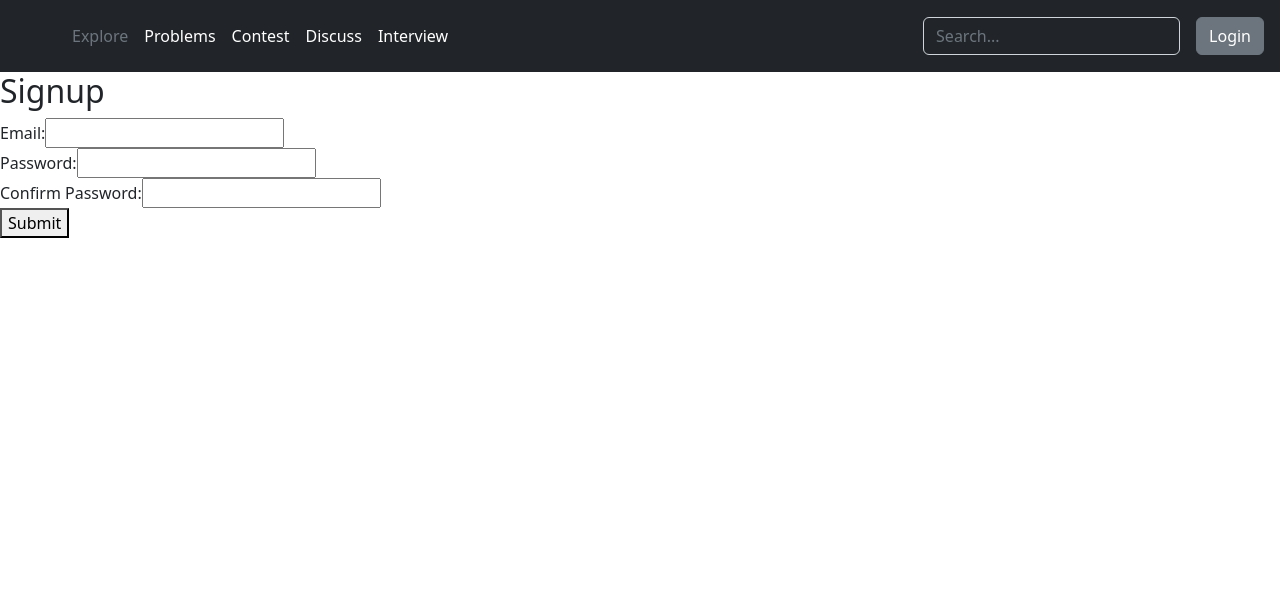
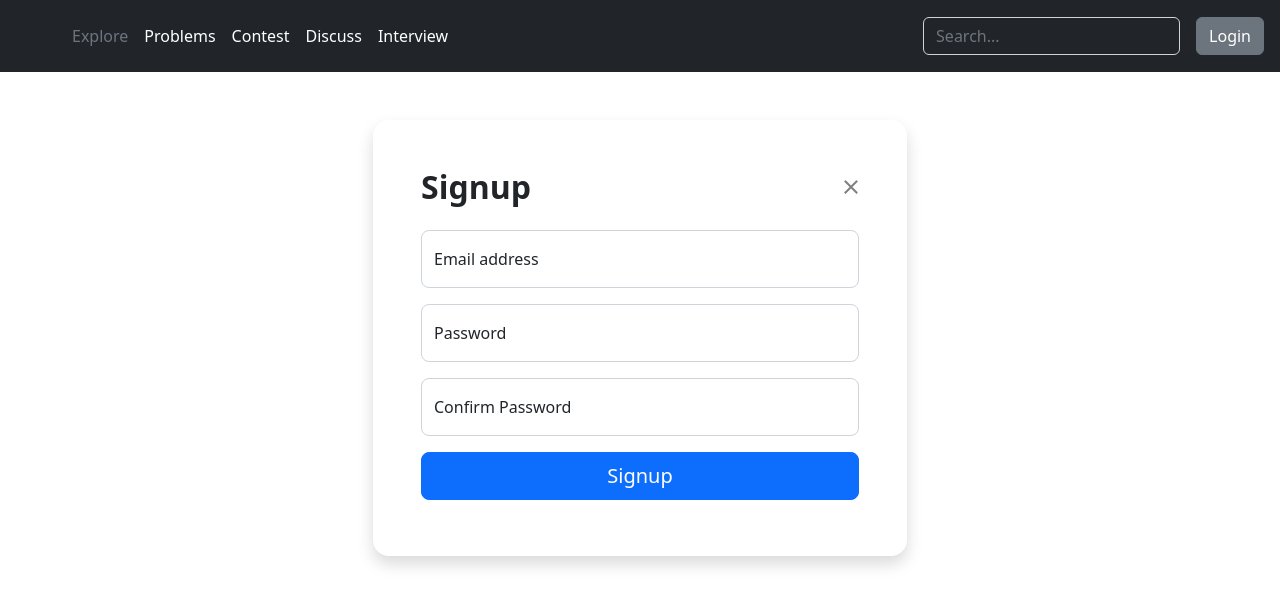
Before and after one commit to hkirat/react-assignment, a React (Vite) app: page /signup in a window 1280 px wide. Shown: the top 606 px of the page. Built offline with nearby package versions, Linux system fonts and the light colour scheme.

Commit message:
designing signup page

```diff
--- a/src/App.jsx
+++ b/src/App.jsx
@@ -1,7 +1,7 @@
 import React,{ useEffect,useState } from 'react';
 import { BrowserRouter as Router, Routes,Route,useNavigate } from 'react-router-dom';
 //import Login from './Login';
-import Signup from './Signup';
+import Signup from './components/Signup';
 import Home from './Home';
 import AuthContext from './AuthContext';
 import Layout from './components/Layout';
--- a/src/components/Signup.jsx
+++ b/src/components/Signup.jsx
@@ -6,4 +6,119 @@ import 'bootstrap/dist/css/bootstrap.min.css';
 
 function Signup(){
 
+    const [name, setName] = useState('');
+  const [email, setEmail] = useState('');
+  const [password, setPassword] = useState('');
+  const [confirmPassword, setConfirmPassword] = useState('');
+  const navigate = useNavigate();
+
+  const handleSubmit = async (event) => {
+    event.preventDefault();
+
+    // Perform validation on name, email, password, and confirmPassword
+    if (!name || !email || !password || !confirmPassword) {
+      alert('Please enter all required fields.');
+      return;
+    }
+
+    if (password !== confirmPassword) {
+      alert('Passwords do not match. Please try again.');
+      return;
+    }
+
+    try {
+      // Make signup API call
+      const response = await axios.post(config.SIGNUP_API_URL, {
+        name,
+        email,
+        password,
+      });
+
+      // Check if response status is 201 and token is returned in the response body
+      if (response.status === 201 && response.data.token) {
+        // Handle successful signup
+        // You can store the token in local storage, Redux store, or a cookie for further use
+        console.log('Signup successful:', response.data.token);
+        navigate('/login');
+      } else {
+        // Handle signup error
+        console.error('Signup failed:', response);
+        alert('Failed to signup. Please try again later.');
+      }
+    } catch (error) {
+      // Handle signup error
+      console.error('Signup failed:', error);
+      alert('Failed to signup. Please try again later.');
+    }
+
+    // Reset form fields after submission
+    setName('');
+    setEmail('');
+    setPassword('');
+    setConfirmPassword('');
+  };
+
+    return (
+        <div className='container'>
+            <div className='container mt-5'>
+                <div className='row justify-content-center'>
+                    <div className='col-md-6'>
+                        <div className="modal-content rounded-4 shadow">
+                            <div className="modal-header p-5 pb-4 border-bottom-0">
+                                <h1 className='fw-bold mb-0 fs-2'>Signup</h1>
+                                <button
+                                type='button'
+                                className='btn-close'
+                                data-bs-dismiss='modal'
+                                aria-label='Close'
+                                ></button>
+                            </div>
+                            <div className="modal-body p-5 pt-0">
+                                <form onSubmit={handleSubmit}>
+                                    <div className='form-floating mb-3'>
+                                        <input
+                                        type='email'
+                                        className='form-control rounded-3'
+                                        id='floatingEmail'
+                                        placeholder='name@example.com'
+                                        value={email}
+                                        onChange={(e) => setName(e.target.value)}
+                                        />
+                                        <label htmlFor='floatingEmail'>Email address</label>
+                                    </div>
+                                    <div className="form-floating mb-3">
+                                        <input type="password" className="form-control rounded-3"
+                                        id="floatingPassword"
+                                        placeholder="Password"
+                                        value={password}
+                                        onChange={(e)=>setPassword(e.target.value)}
+                                        ></input>
+                                        <label htmlFor="floatingPassword">Password</label>
+                                    </div>
+                                    <div className="form-floating mb-3">
+                                        <input type="password"
+                                        className="form-control rounded-3"
+                                        id="floatingConfirmPassword"
+                                        placeholder="Confirm-Password"
+                                        value={confirmPassword}
+                                        onChange={(e)=>setConfirmPassword(e.target.value)}
+                                        ></input>
+                                        <label htmlFor="floatingConfirmPassword">Confirm Password</label>
+                                    </div>
+                                    <button
+                                    className="w-100 mb-2 btn btn-lg rounded-3 btn-primary"
+                                    type="submit"
+                                    >Signup
+                                    </button>
+                                    <small className="text-body-secondary"></small>
+                                </form>
+                            </div>
+                        </div>
+                    </div>
+                </div>
+            </div>
+        </div>
+    );
 }
+
+export default Signup;
```
